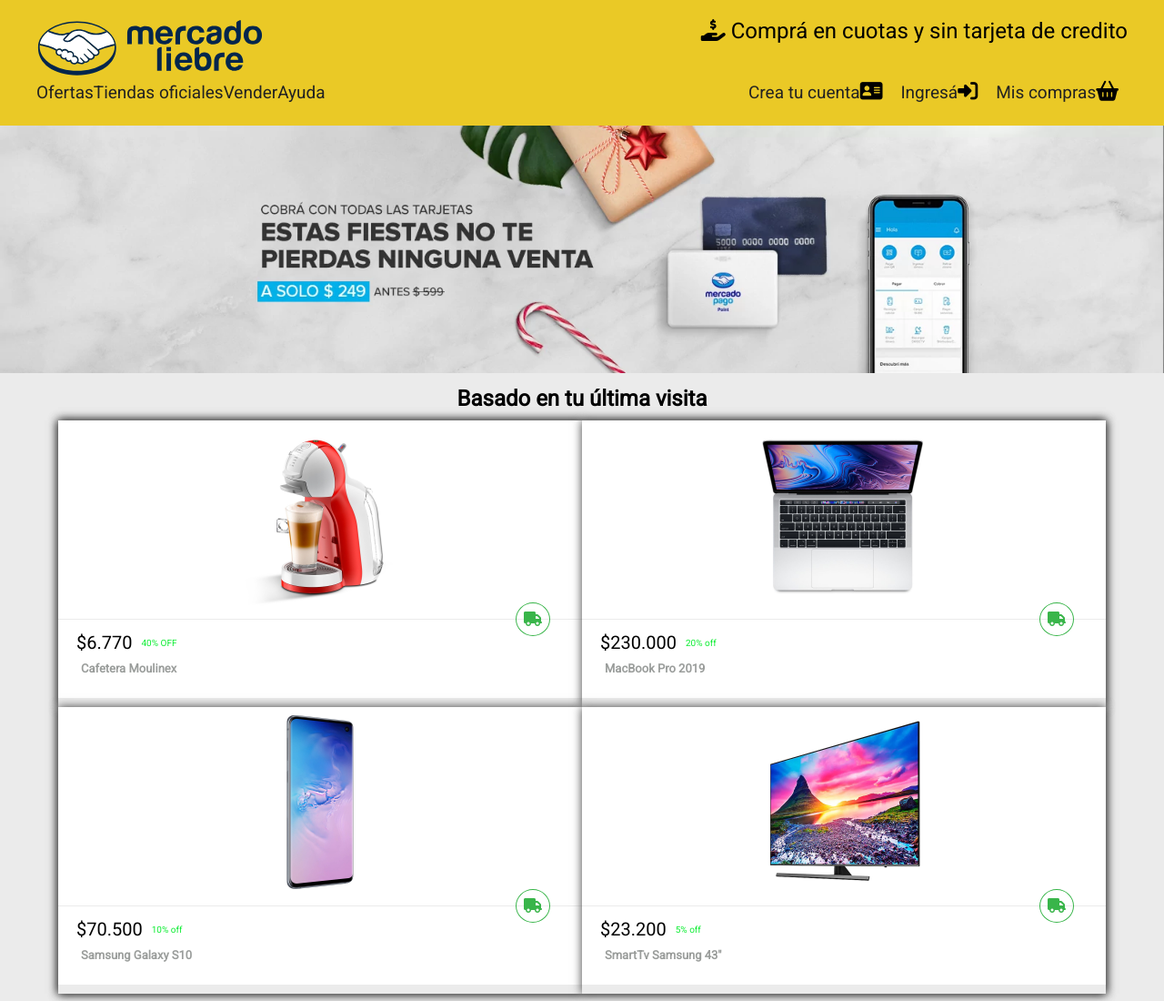
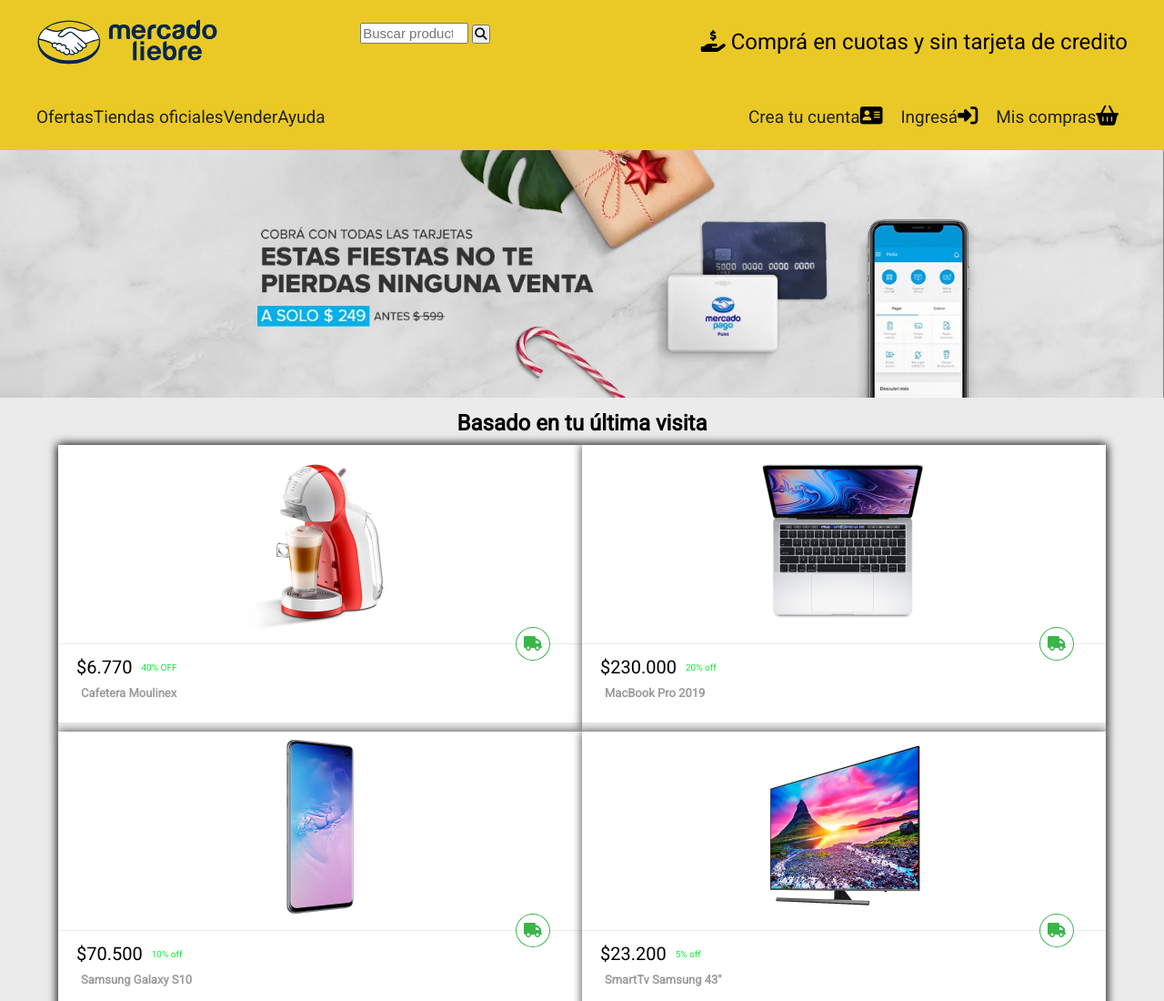
Before and after one commit to felialonso/mercadoliebre-main, a website: page views/home.html in a window 1280 px wide. Shown: the top 1100 px of the page at 91% size. Drawn offline with Linux system fonts and the light colour scheme.

Commit message:
first commit

```diff
--- a/public/css/styles.css
+++ b/public/css/styles.css
@@ -13,6 +13,8 @@
 .logo{
     width: 200px;
 }
+
+
 
 .copy-header{
     font-weight: 400;
@@ -50,6 +52,7 @@
     display: inline-block;
     padding: 5px 0;
     font-size: 17px;
+
 }
 
 
@@ -59,7 +62,6 @@
 
 }
 
-
 main {
     width: 90%;
     margin: auto;
@@ -67,11 +69,6 @@
 }
 
 
-.centrar{
-    margin:auto;
-	display:block;
-
-}
 
 footer {
     text-align: center;
@@ -88,7 +85,6 @@
     text-align: center;
     margin: auto;
 }
-
 
 .truck{
     display: flex-end;
@@ -110,18 +106,18 @@
     align-items: baseline;
 }
 
-
-
   .precios {
     font-size: 20px;
     padding: 5px;
     align-self: flex-start;
     line-height: 10px;
 }
+
 .probando{
     display: flex;
 
 }
+
 .descuentos {
     font-size: 10px;
     padding: 5px;
@@ -130,21 +126,19 @@
 
 }
 
-.descripciones {
-    font-size: 16px;
-    padding: 5px;
+.searchbar{
+    width: 50%;
+    padding: 1px;
+    margin: 10px;
+    margin-top: 1px;
+    font-size: 15px;
+    margin-right: 0px;
 }
 
-.titulo {
-    text-align: center;
-    font-size: 12px;
+.button{
+    padding: 1px;
+    margin-bottom: 20px;
 }
-
-
-
-
-
-
 
 .nombreProducto{
     color: #9a9d9b;
@@ -152,18 +146,6 @@
     text-align: left;
     padding: 10px;
 }
-
-
-
-
-
-
-
-
-
-
-
-
 
 .contenedor{
     margin: auto;
@@ -174,6 +156,7 @@
     display: flexbox;
     box-shadow: 0px 0px 10px rgb(61, 61, 61);
  }
+
 .product{
     border-top: solid 1px #ebebeb;
     padding: 15px;
@@ -181,35 +164,13 @@
     border-bottom: solid 10px #ebebeb;
     display:flex;
     flex-direction: column;
-
-
-
-
-
 }
-
-.box{
-    display: flex;
-    flex-wrap: wrap;
-    justify-content: flex-start;
-}
-
 
 .icono {
     color: #1259c3;
     padding-bottom: 10px;
     padding-top: 10px;
 }
-
-
-.enlaces{
-    display: flex;
-    align-items: center;
-    justify-content: center;
-    justify-content:space-between
-
-}
-
 
 .card{
     display: flex;
@@ -224,11 +185,13 @@
 
 
 
+
 @media (min-width: 361px){
     .descrip{
         font-size: 16px;
         margin-bottom: 10px;
     }
+
     article{
         box-shadow: 0px 0px 10px rgb(61, 61, 61);
     }
@@ -237,23 +200,18 @@
      margin: 0;
      padding: 0;
     }
+}
 
 
 
-
-
-
-
-
-
-}
-@media(min-width: 768px){
+@media(min-width: 769px){
     article{
       box-shadow:none
     }
 
     .main-header-top-bar{
         display: flex;
+        flex-wrap: nowrap;
         justify-content: space-between;
     }
 
@@ -283,6 +241,9 @@
 
     }
 
+
+
+
 }
 
 
@@ -292,12 +253,17 @@
         margin: auto;
     }
 
-    .logo{
-        width: 250px;
+
+    .main-header-top-bar{
+        align-items: center;
     }
 
     .main-navbar{
-        margin: top 50px; ;
+        margin-top: 40px;
+    }
+
+    .main-navbar{
+        margin: center 50px;
     }
     .main-navbar li {
         margin: 0 10px;
@@ -311,6 +277,7 @@
 
     .copy-header{
         max-width: none;
+        text-align: right;
+        margin: 0;
     }
-
 }
--- a/views/home.html
+++ b/views/home.html
@@ -21,6 +21,13 @@
   <header class="main-header">
     <div class="main-header-top-bar">
       <img src="../public/images/logo-mercado-liebre.svg" class="logo">
+      <section>
+      <input class="searchbar" type="search" name="busquedaDeProductos"
+      placeholder="Buscar productos, marcas...">
+      <button class="button" type="button"><i class="fa fa-search" aria-hidden="true"></i></button>
+    </section>
+
+
       <h2 class="copy-header">
         <i class="fa-sharp fa-solid fa-hand-holding-dollar"></i>
         Comprá en cuotas y sin tarjeta de credito
```
